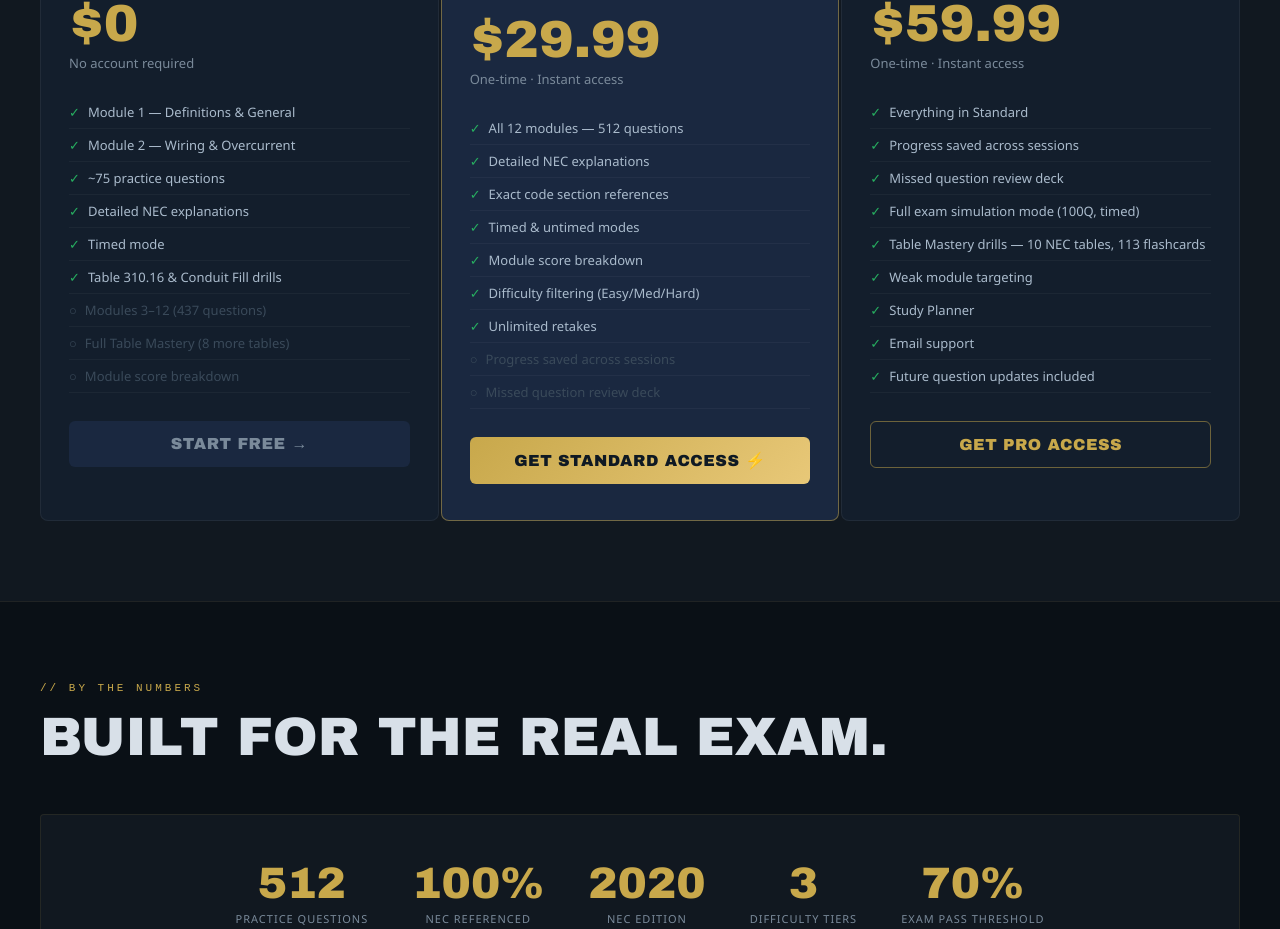
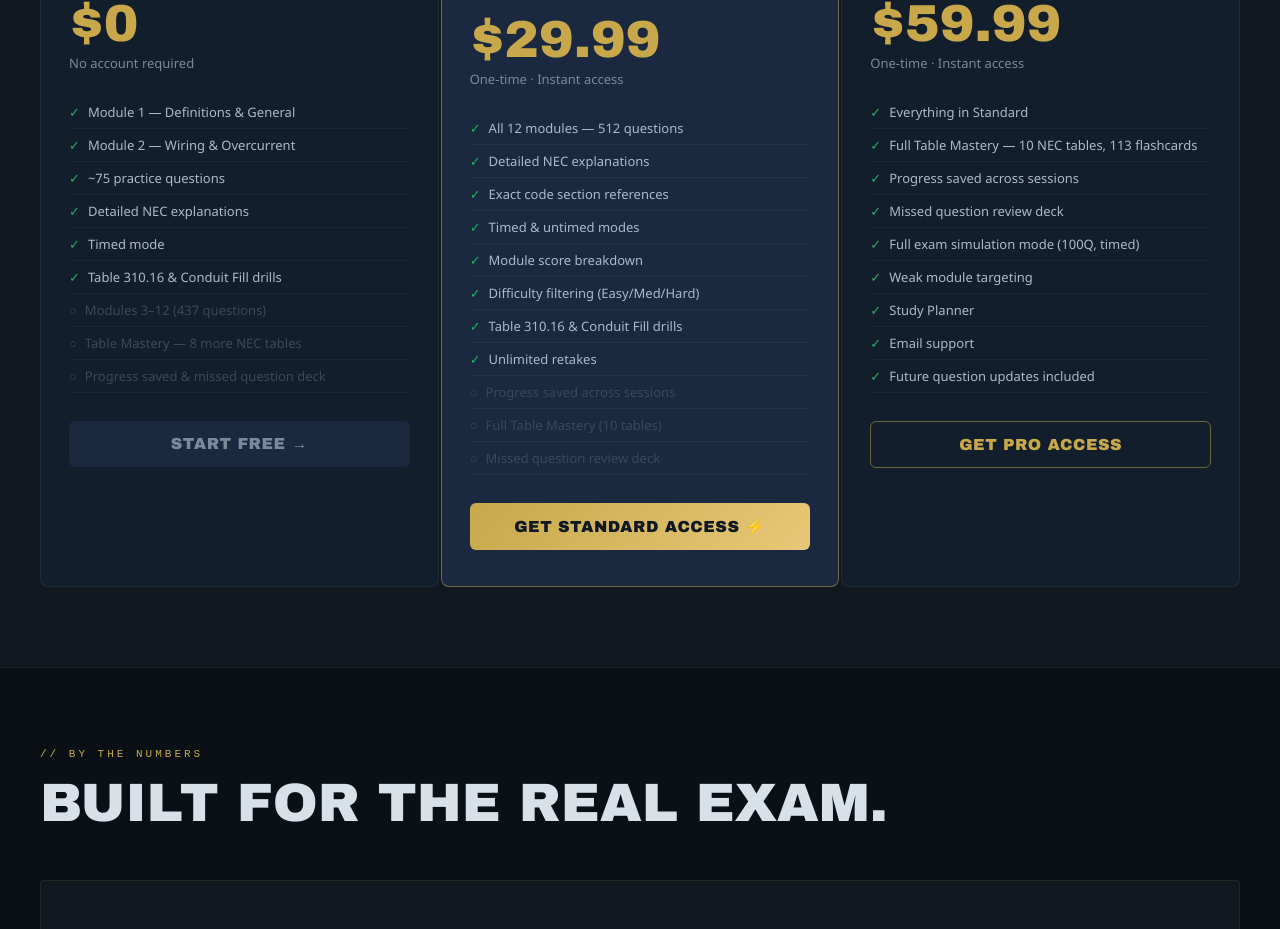
Before and after one commit to WestCpastWirePro/west-coast-wire-pro, a React (Vite) app: page / in a window 1280 px wide. Shown: the part 3040-3969 px from the top of the page. Built offline with nearby package versions, Linux system fonts and the light colour scheme.

Commit message:
Fix pricing card tier logic - Standard now includes free tier features

```diff
--- a/src/LandingPage.jsx
+++ b/src/LandingPage.jsx
@@ -152,8 +152,8 @@ export default function LandingPage({ onLaunchApp, onNavigate }) {
               {text:'Timed mode', locked:false},
               {text:'Table 310.16 & Conduit Fill drills', locked:false},
               {text:'Modules 3–12 (437 questions)', locked:true},
-              {text:'Full Table Mastery (8 more tables)', locked:true},
-              {text:'Module score breakdown', locked:true},
+              {text:'Table Mastery — 8 more NEC tables', locked:true},
+              {text:'Progress saved & missed question deck', locked:true},
             ]}
             btnLabel="Start Free →"
             btnStyle="dark"
@@ -171,8 +171,10 @@ export default function LandingPage({ onLaunchApp, onNavigate }) {
               {text:'Timed & untimed modes', locked:false},
               {text:'Module score breakdown', locked:false},
               {text:'Difficulty filtering (Easy/Med/Hard)', locked:false},
+              {text:'Table 310.16 & Conduit Fill drills', locked:false},
               {text:'Unlimited retakes', locked:false},
               {text:'Progress saved across sessions', locked:true},
+              {text:'Full Table Mastery (10 tables)', locked:true},
               {text:'Missed question review deck', locked:true},
             ]}
             btnLabel="Get Standard Access ⚡"
@@ -186,10 +188,10 @@ export default function LandingPage({ onLaunchApp, onNavigate }) {
             priceSub="One-time · Instant access"
             features={[
               {text:'Everything in Standard', locked:false},
+              {text:'Full Table Mastery — 10 NEC tables, 113 flashcards', locked:false},
               {text:'Progress saved across sessions', locked:false},
               {text:'Missed question review deck', locked:false},
               {text:'Full exam simulation mode (100Q, timed)', locked:false},
-              {text:'Table Mastery drills — 10 NEC tables, 113 flashcards', locked:false},
               {text:'Weak module targeting', locked:false},
               {text:'Study Planner', locked:false},
               {text:'Email support', locked:false},
```
